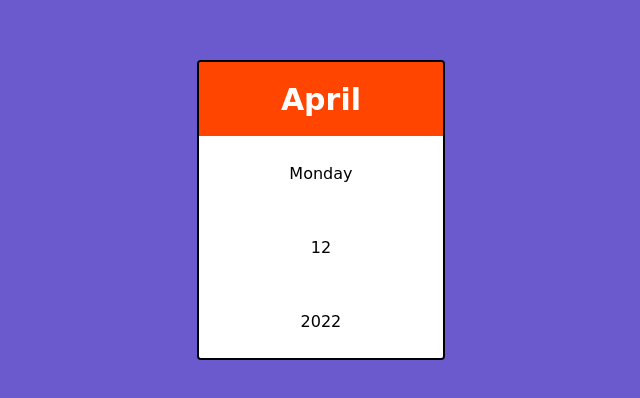
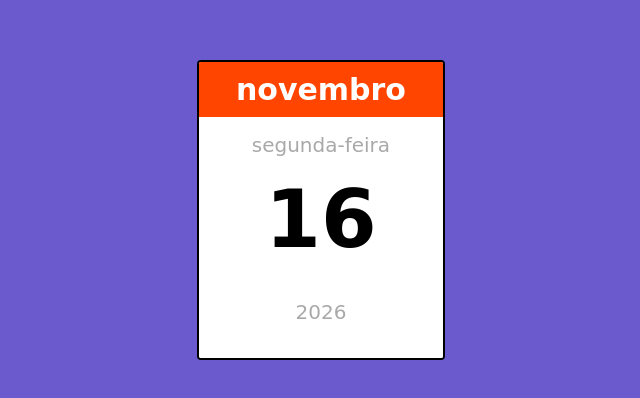
Before and after one commit to Cupnodes/calendar_test, a plain HTML site: page index.html in a window 1280 px wide. Shown: the part 190-588 px from the top of the page, without its empty margins (443-1083 px from the left). Drawn offline with Linux system fonts and the light colour scheme.

Commit message:
Calendario finalizado

```diff
--- a/index.js
+++ b/index.js
@@ -0,0 +1,15 @@
+const monthName = document.getElementById("month-name");
+const dayName = document.getElementById("day-name");
+const dayNumber = document.getElementById("day-number");
+const year = document.getElementById("year");
+
+const date = new Date();
+const month = date.getMonth();
+monthName.innerText = date.toLocaleDateString("pt-br", {
+    month: "long"
+})
+dayName.innerText = date.toLocaleDateString("pt-br", {
+    weekday: "long"
+})
+dayNumber.innerText = date.getDate()
+year.innerText = date.getFullYear()
--- a/style.css
+++ b/style.css
@@ -20,7 +20,8 @@
     border: 2px solid black;
     border-radius: 4px;
     height: 300px;
-    width: 800px
+    width: 800px;
+    background-color: #fff;
 }
 
 .container p{
@@ -33,3 +34,21 @@
     font-weight: bold;
     font-size: 30px;
 }
+
+#day-name{
+    font-size:20px;
+    color: darkgray;
+}
+
+#day-number{
+    font-size: 80px;
+    font-weight: bold;
+    padding: 20px 0;
+}
+
+#year{
+    padding: 20px 0px;
+    color: darkgray;
+    font-size: 20px;
+    font-weight: 500;
+}
```
